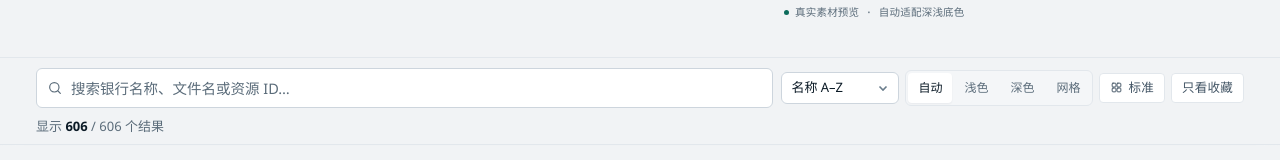
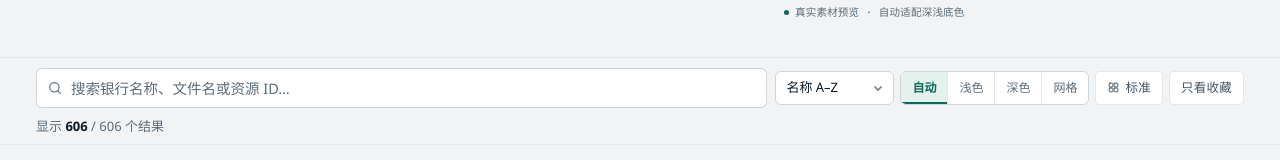
Before and after one commit to iiiiiiiiiiiiiKK/bancora, a React (Vite) app: page / in a window 1280 px wide. Shown: the part 581-741 px from the top of the page. Built offline with nearby package versions, Linux system fonts and the light colour scheme.

Commit message:
style: one control height for the whole toolbar

```diff
--- a/src/styles/app.css
+++ b/src/styles/app.css
@@ -635,9 +635,10 @@
   flex-wrap: wrap;
 }
 
+
 .toolbar-select {
-  height: 32px;
-  padding: 0 28px 0 9px;
+  height: var(--control-h);
+  padding: 0 28px 0 10px;
   border: 1px solid var(--line-strong);
   border-radius: var(--r-sm);
   background: var(--surface-raised);
@@ -2271,8 +2272,11 @@
     height: 12px;
   }
 
+  :root {
+    --control-h: 36px;
+  }
+
   .segmented button {
-    height: 32px;
     padding: 0 10px;
     font-size: 0.75rem;
   }
--- a/src/styles/tokens.css
+++ b/src/styles/tokens.css
@@ -79,6 +79,8 @@
   --shadow-md: 0 2px 4px rgba(11, 26, 38, 0.04), 0 20px 44px -28px rgba(11, 26, 38, 0.4);
   --shadow-lg: 0 4px 10px rgba(11, 26, 38, 0.06), 0 48px 96px -48px rgba(11, 26, 38, 0.5);
 
+  /* One height for every compact control: sort, segmented groups, chips, small buttons. */
+  --control-h: 34px;
   --header-h: 62px;
   --page-max: 1360px;
   --ease: cubic-bezier(0.2, 0.7, 0.3, 1);
@@ -379,7 +381,7 @@ hr {
 }
 
 .btn--sm {
-  height: 32px;
+  height: var(--control-h);
   padding: 0 11px;
   font-size: 0.8125rem;
 }
@@ -519,8 +521,8 @@ hr {
 
 .chip--button {
   cursor: pointer;
-  height: 30px;
-  padding: 0 10px;
+  height: var(--control-h);
+  padding: 0 11px;
   background: var(--surface-raised);
   font-family: var(--font-sans);
   font-size: 0.78125rem;
@@ -541,28 +543,47 @@ hr {
 
 .segmented {
   display: inline-flex;
-  padding: 2px;
-  gap: 2px;
-  border: 1px solid var(--line);
+  align-items: stretch;
+  height: var(--control-h);
+  padding: 0;
+  gap: 0;
+  border: 1px solid var(--line-strong);
   border-radius: var(--r-sm);
-  background: var(--surface-sunken);
+  background: var(--surface-raised);
+  box-sizing: border-box;
+  overflow: hidden;
 }
 
+/* Segments fill the group height, so they read as buttons of exactly the same
+   size as the neighbouring chip and select controls. */
 .segmented button {
-  height: 30px;
-  padding: 0 10px;
-  border-radius: 4px;
+  height: 100%;
+  padding: 0 11px;
+  border-radius: 0;
+  border-right: 1px solid var(--line);
   font-size: 0.75rem;
   font-weight: 560;
   color: var(--muted);
   white-space: nowrap;
+  display: inline-flex;
+  align-items: center;
   transition: background-color 120ms var(--ease), color 120ms var(--ease);
 }
 
+.segmented button:last-child {
+  border-right: 0;
+}
+
+.segmented button:hover {
+  background: var(--surface-sunken);
+  color: var(--ink);
+}
+
 .segmented button[aria-pressed='true'] {
-  background: var(--surface-raised);
-  color: var(--ink);
-  box-shadow: var(--shadow-xs);
+  background: var(--accent-soft);
+  color: var(--accent);
+  font-weight: 640;
+  box-shadow: inset 0 -2px 0 var(--accent);
 }
 
 /* ------------------------------------------------------------------ panels */
```
Also changed, not shown: 9 other files (tests, documents, lock files or other folders).
